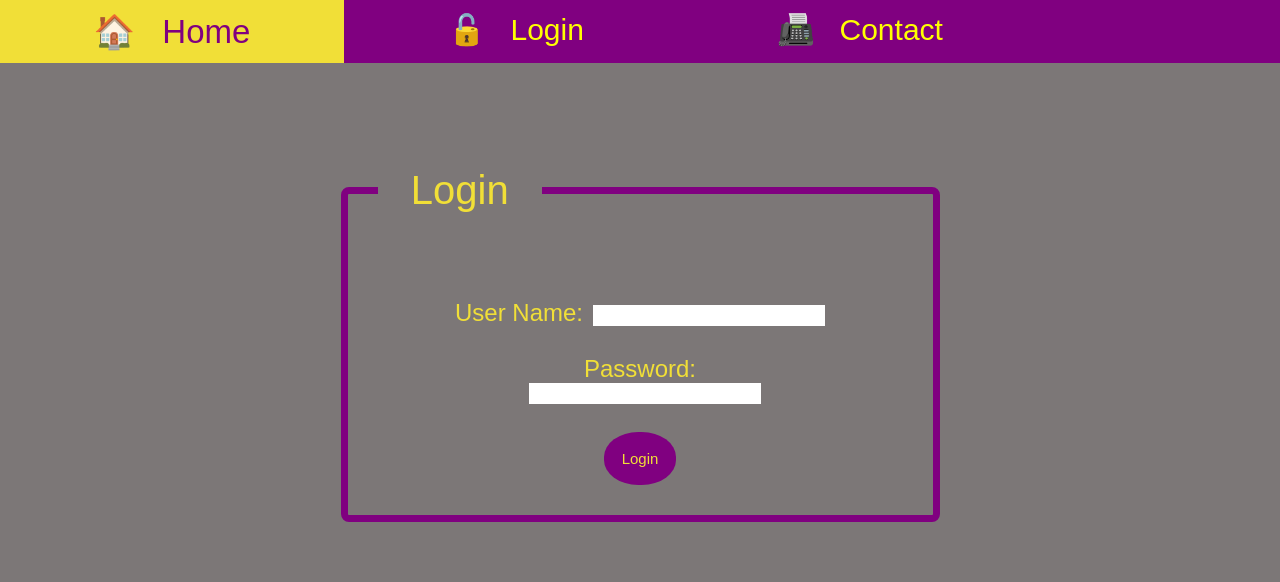
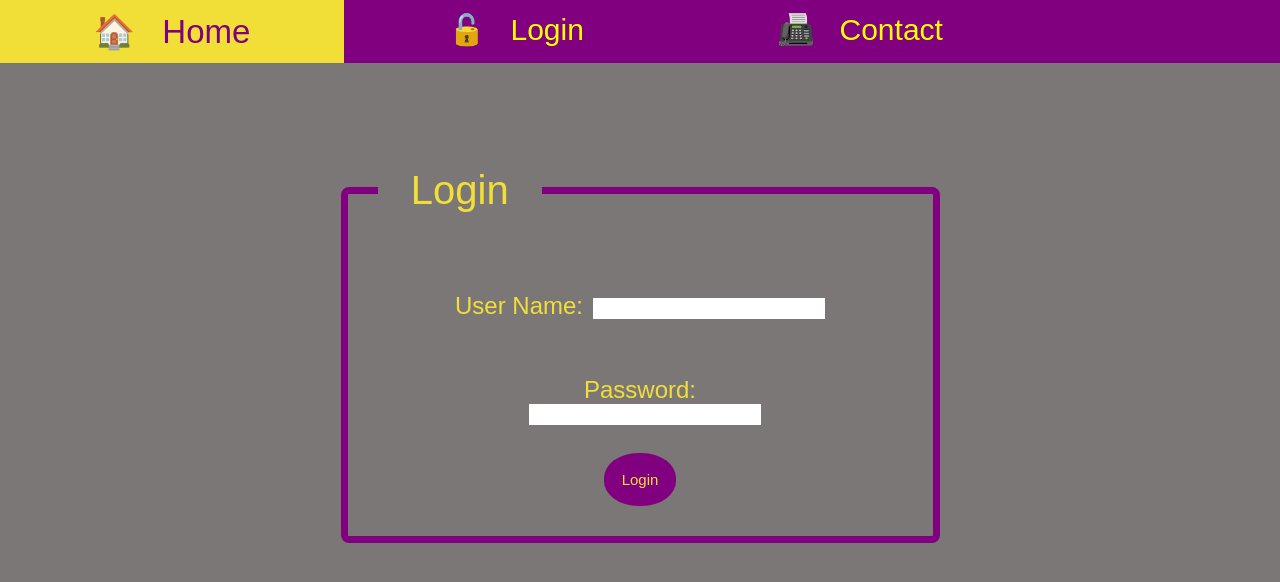
Before and after one commit to barkerd85/CapTutor, a React (Create React App) app in the folder Solo_Cap_Front/: page /login in a window 1280 px wide. Shown: the top 582 px of the page. Built offline with nearby package versions, Linux system fonts and the light colour scheme.

Commit message:
Adding bootstrap to make visual changes

```diff
--- a/Solo_Cap_Front/package.json
+++ b/Solo_Cap_Front/package.json
@@ -8,13 +8,15 @@
     "@testing-library/react": "^12.1.2",
     "@testing-library/user-event": "^13.5.0",
     "axios": "^0.24.0",
+    "bootstrap": "^5.1.3",
     "immutable": "^4.0.0",
     "react": "^17.0.2",
+    "react-bootstrap": "^2.1.0",
     "react-bootstrap-validation": "^0.1.11",
     "react-dom": "^17.0.2",
     "react-icons": "^4.3.1",
     "react-router-dom": "^6.2.1",
-    "react-scripts": "5.0.0",
+    "react-scripts": "^3.0.1",
     "web-vitals": "^2.1.2"
   },
   "scripts": {
--- a/Solo_Cap_Front/src/components/contact/contact.jsx
+++ b/Solo_Cap_Front/src/components/contact/contact.jsx
@@ -85,7 +85,7 @@ class Contact extends React.Component {
                     <br />
                     <br />
                     <br />
-                    <footer>© 2021 JD Schools</footer>
+                    <br />
                     <br />
                     <br />
                     <br />
--- a/Solo_Cap_Front/src/components/flashcard/flashcards.jsx
+++ b/Solo_Cap_Front/src/components/flashcard/flashcards.jsx
@@ -1008,7 +1008,7 @@ export class FlashCardsOne extends React.Component{
                             <br />
                             <br />
                             <br />
-                            <br /><footer>© 2021 JD Schools</footer>
+
                           </div></center>
 
                         </div>
--- a/Solo_Cap_Front/src/components/login/login.css
+++ b/Solo_Cap_Front/src/components/login/login.css
@@ -67,7 +67,7 @@ legend{
 
 .btn{
     border-radius: 47%;
-    padding: 8px;
+    padding: 6px;
     font-size: 15px;
     background-color: purple;
     color: #f1df37;
--- a/Solo_Cap_Front/src/components/login/login.jsx
+++ b/Solo_Cap_Front/src/components/login/login.jsx
@@ -55,10 +55,9 @@ render(){
             <form onSubmit={this.handleSubmit}>
                 <fieldset>
                 <legend>&nbsp;&nbsp; Login &nbsp;&nbsp;</legend>
-                <br />
-                <br />
-            <center><label for="username" className='user'>User Name:</label>&nbsp;&nbsp;<input name="username" type="text" value={this.state.username} onChange={this.handleChange}></input></center>
-            <br />
+               <br />
+            <center><br /><label for="username" className='user'>User Name:</label>&nbsp;&nbsp;<input name="username" type="text" value={this.state.username} onChange={this.handleChange}></input></center>
+            <br /><br />
             <center><label for="password" className='pass'> Password: <br /></label>&nbsp;&nbsp;<input name="password" type="password" value={this.state.password} onChange={this.handleChange}></input></center>
             <br />
             <center><button  type="submit" className='btn'>Login</button></center></fieldset>
@@ -90,7 +89,7 @@ render(){
                     <br />
                     <br />
                     <br />
-
+                    <br />
                     <br />
                     <br />
                     <br />
```
Also changed, not shown: 1 other file (tests, documents, lock files or other folders).
